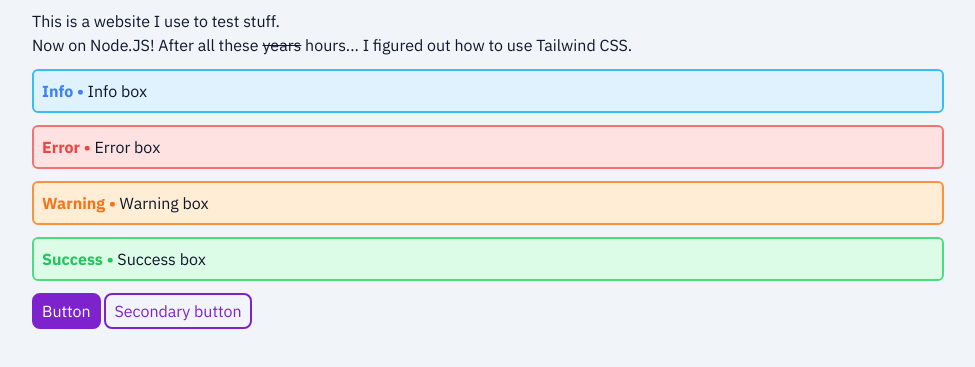
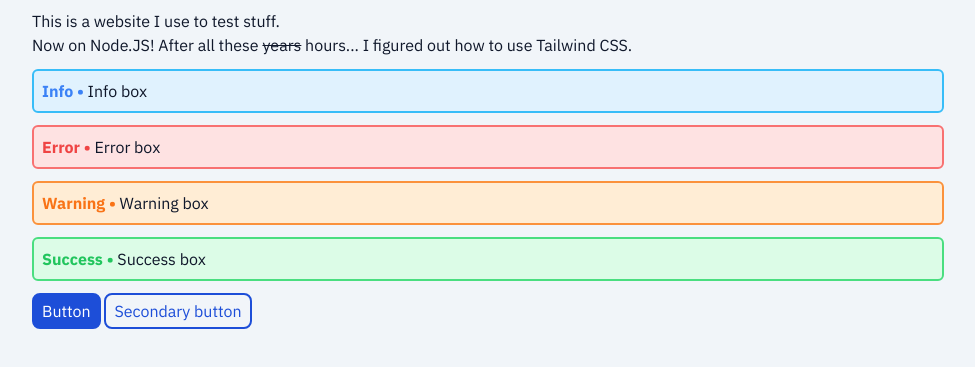
Before and after one commit to Paralaxial/test-1, a website: page src/main/index.html in a window 1280 px wide. Shown: the part 131-498 px from the top of the page, without its empty margins (152-1127 px from the left). Drawn offline with nearby package versions, Linux system fonts and the light colour scheme.

Commit message:
blue button

```diff
--- a/src/main/index.html
+++ b/src/main/index.html
@@ -30,8 +30,8 @@
     <div class="bg-green-100 dark:bg-green-800 border-solid border-2 border-green-400 dark:border-green-600 rounded-md my-3" id="warning-box">
       <p class="m-2 text-left"><b class="text-green-500 dark:text-green-300">Success &bull;</b> Success box</p>
     </div>
-    <button class="text-white border-2 border-purple-700 bg-purple-700 dark:border-purple-500 dark:bg-purple-500 rounded-lg px-2 py-1 hover:bg-purple-800 hover:dark:bg-purple-700 transition ease-in duration-150">Button</button>
-    <button class="border-2 border-purple-700 dark:border-purple-500 rounded-lg px-2 py-1 hover:bg-purple-700 hover:dark:bg-purple-500 text-purple-700 dark:text-purple-700 hover:text-white transition ease-in duration-150">Secondary button</button>
+    <button class="text-white border-2 border-blue-700 bg-blue-700 dark:border-blue-500 dark:bg-blue-500 rounded-lg px-2 py-1 hover:bg-blue-800 hover:dark:bg-blue-700 transition ease-in duration-150">Button</button>
+    <button class="border-2 border-blue-700 dark:border-blue-500 rounded-lg px-2 py-1 hover:bg-blue-700 hover:dark:bg-blue-500 text-blue-700 dark:text-blue-700 hover:text-white transition ease-in duration-150">Secondary button</button>
   </div>
 </body>
 </html>
```
Also changed, not shown: src/main/style.css.
